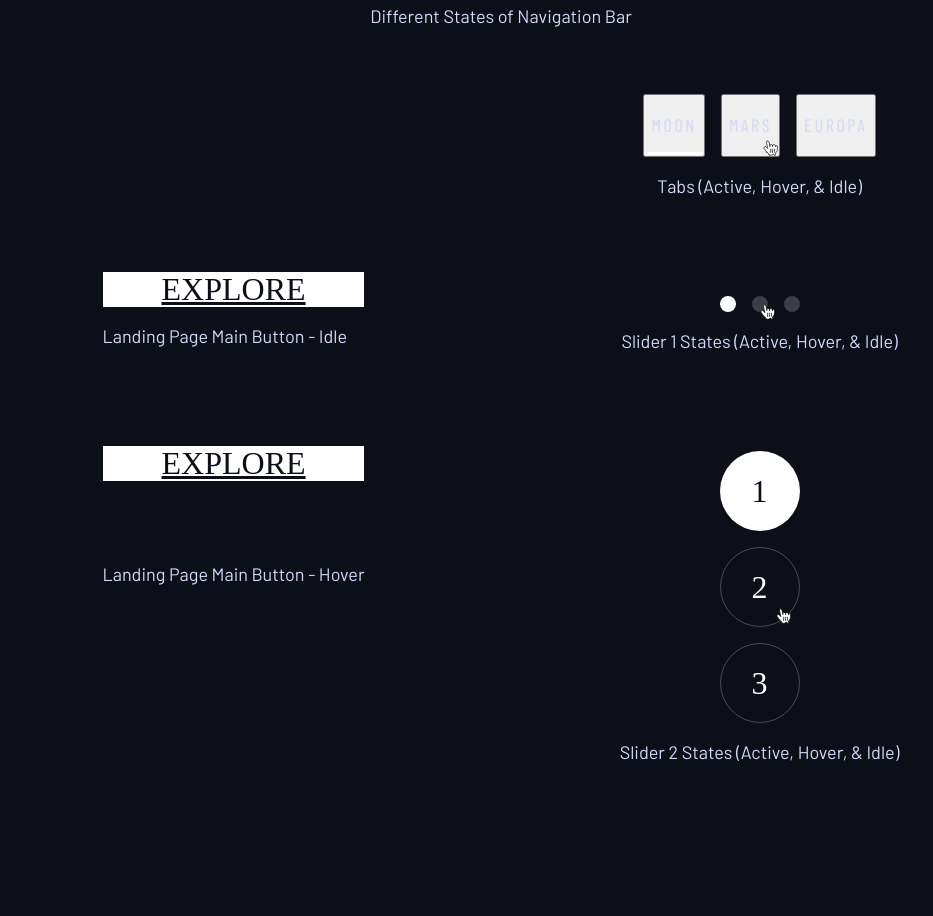
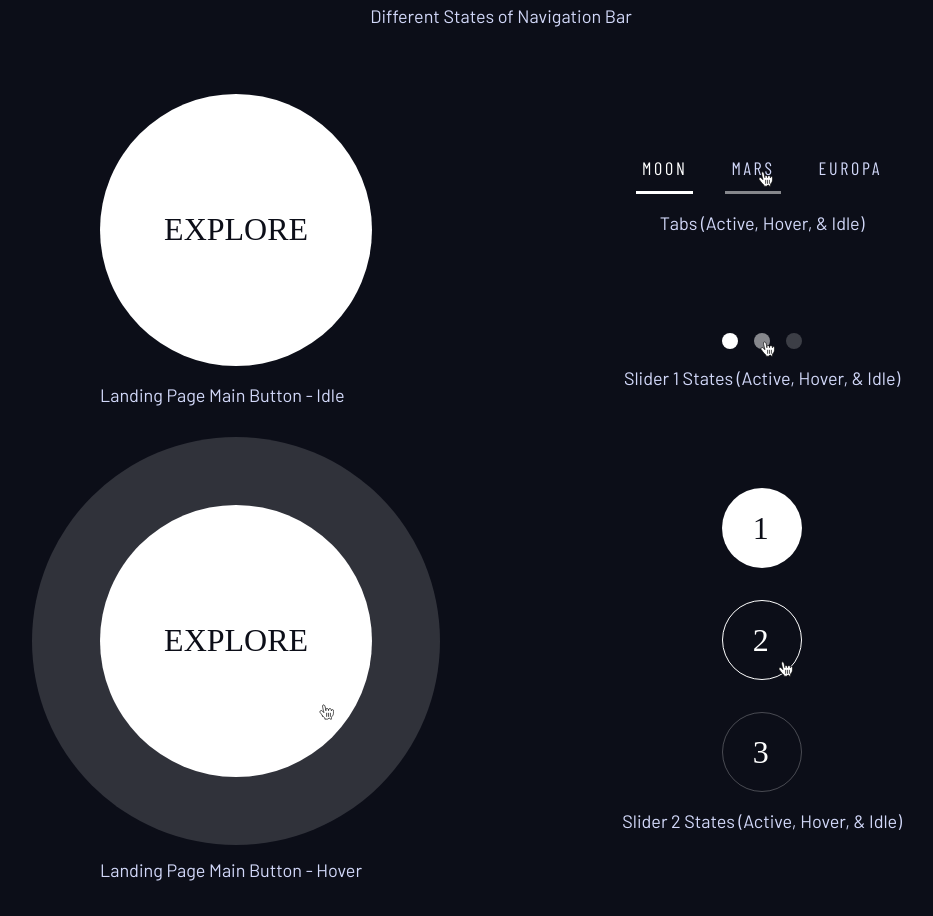
Before and after one commit to snacksncode/space-tourism, a Next.js app: page /design-system in a window 1280 px wide. Shown: the part 1480-2396 px from the top of the page, without its empty margins (139-1072 px from the left). Before the commit the page ends 2278 px from the top, so only its background shows below. Built offline with nearby package versions, Linux system fonts and the light colour scheme; a web font is replaced by a local one.

Commit message:
update: design-system page now uses new components

```diff
--- a/pages/design-system.tsx
+++ b/pages/design-system.tsx
@@ -8,6 +8,9 @@ import SubHeading from "@/components/SubHeading";
 import Paragraph from "@/components/Paragraph";
 import Navigation from "@/components/Navigation";
 import NavigationItem from "@/components/NavigationItem";
+import LargeButton from "@/components/LargeButton";
+import TabList from "@/components/TabList";
+import Tab from "@/components/Tab";
 
 const DesignSystem: NextPage = () => {
   return (
@@ -186,25 +189,16 @@ const DesignSystem: NextPage = () => {
             <div className="flow" style={{ "--flow-spacing": "6rem" } as any}>
               {/* explore button */}
               <div>
-                <a href="#" className="large-button grid center uppercase ff-serif fs-600 bg-white text-dark">
-                  Explore
-                </a>
+                <LargeButton href="#">Explore</LargeButton>
                 <p style={{ marginTop: "1rem" }} className="text-accent ff-sans fs-400">
                   Landing Page Main Button - Idle
                 </p>
               </div>
 
               <div>
-                <a
-                  href="#"
-                  data-hovered
-                  className="large-button grid center uppercase ff-serif fs-600 bg-white text-dark"
-                >
+                <LargeButton href="#" __fakeHover>
                   Explore
-                  <div className="fake-pointer" style={{ bottom: 50, right: 30 }}>
-                    <Image src="/assets/pointer.svg" width={30} height={30} alt="fake pointer" />
-                  </div>
-                </a>
+                </LargeButton>
                 <p style={{ marginTop: "5rem" }} className="text-accent ff-sans fs-400">
                   Landing Page Main Button - Hover
                 </p>
@@ -214,33 +208,12 @@ const DesignSystem: NextPage = () => {
             <div className="flow" style={{ "--flow-spacing": "6rem" } as any}>
               {/* Tabs */}
               <div className="flex" style={{ flexDirection: "column" }}>
-                <div role="tablist" className="tab-list flex underline-indicators" style={{ justifyContent: "center" }}>
-                  <button
-                    role="tab"
-                    aria-selected="true"
-                    className="uppercase text-accent letter-spacing-md ff-sans-cond"
-                  >
-                    Moon
-                  </button>
-                  <button
-                    role="tab"
-                    aria-selected="false"
-                    data-hovered
-                    className="uppercase text-accent letter-spacing-md ff-sans-cond"
-                  >
-                    Mars
-                    <div className="fake-pointer">
-                      <Image src="/assets/pointer.svg" width={30} height={30} alt="fake pointer" />
-                    </div>
-                  </button>
-                  <button
-                    role="tab"
-                    aria-selected="false"
-                    className="uppercase text-accent letter-spacing-md ff-sans-cond"
-                  >
-                    Europa
-                  </button>
-                </div>
+                <TabList style={{ justifyContent: "center" }}>
+                  <Tab active>Moon</Tab>
+                  <Tab __fakeHover>Mars</Tab>
+                  <Tab>Europa</Tab>
+                </TabList>
+
                 <p style={{ textAlign: "center" }} className="text-accent ff-sans fs-400">
                   Tabs (Active, Hover, & Idle)
                 </p>
@@ -248,20 +221,15 @@ const DesignSystem: NextPage = () => {
 
               {/* Dots */}
               <div className="flex" style={{ flexDirection: "column" }}>
-                <div role="tablist" className="dot-indicators flex" style={{ justifyContent: "center" }}>
-                  <button role="tab" aria-selected="true">
-                    <span className="sr-only">Slide title</span>
-                  </button>
-                  <button role="tab" data-hovered aria-selected="false">
-                    <span className="sr-only">Slide title</span>
-                    <div className="fake-pointer" style={{ bottom: -15, right: -15 }}>
-                      <Image src="/assets/pointer.svg" width={30} height={30} alt="fake pointer" />
-                    </div>
-                  </button>
-                  <button role="tab" aria-selected="false">
-                    <span className="sr-only">Slide title</span>
-                  </button>
-                </div>
+                <TabList mode="dots" style={{ justifyContent: "center" }}>
+                  <Tab mode="dot" active>
+                    Moon
+                  </Tab>
+                  <Tab mode="dot" __fakeHover>
+                    Mars
+                  </Tab>
+                  <Tab mode="dot">Europa</Tab>
+                </TabList>
                 <p style={{ textAlign: "center" }} className="text-accent ff-sans fs-400">
                   Slider 1 States (Active, Hover, & Idle)
                 </p>
@@ -269,20 +237,16 @@ const DesignSystem: NextPage = () => {
 
               {/* Numbers */}
               <div className="flex" style={{ flexDirection: "column" }}>
-                <div role="tablist" className="number-indicators ff-serif flex" style={{ alignItems: "center" }}>
-                  <button role="tab" aria-selected="true">
+                <TabList mode="numbers" style={{ alignItems: "center" }}>
+                  <Tab active mode="number">
                     1
-                  </button>
-                  <button role="tab" data-hovered aria-selected="false">
+                  </Tab>
+                  <Tab __fakeHover mode="number">
                     2
-                    <div className="fake-pointer" style={{ bottom: 0, right: 0 }}>
-                      <Image src="/assets/pointer.svg" width={30} height={30} alt="fake pointer" />
-                    </div>
-                  </button>
-                  <button role="tab" aria-selected="false">
-                    3
-                  </button>
-                </div>
+                  </Tab>
+                  <Tab mode="number">3</Tab>
+                </TabList>
+
                 <p style={{ textAlign: "center" }} className="text-accent ff-sans fs-400">
                   Slider 2 States (Active, Hover, & Idle)
                 </p>
```
